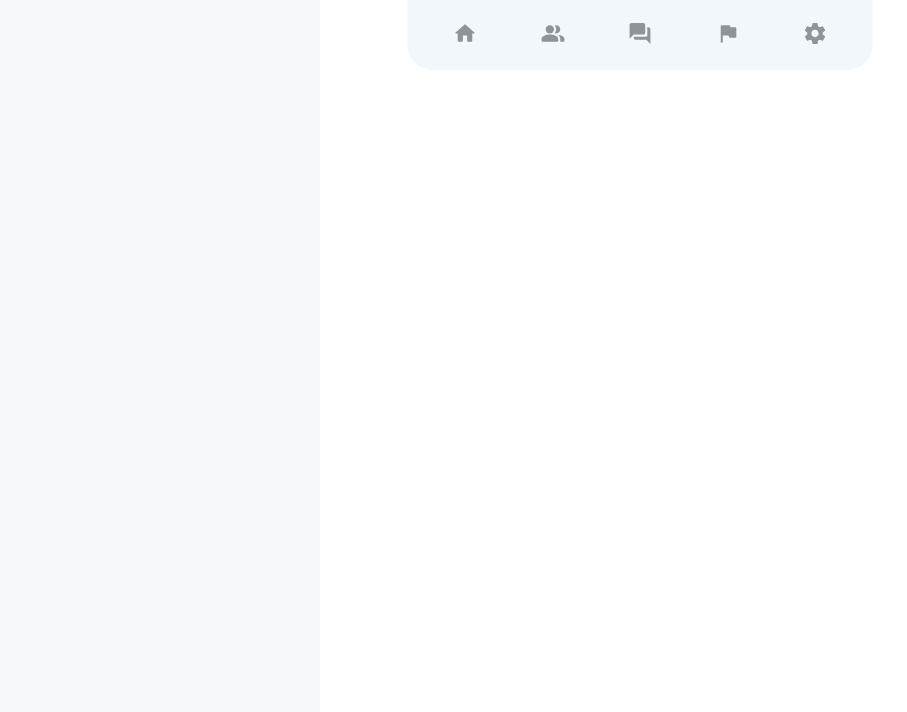
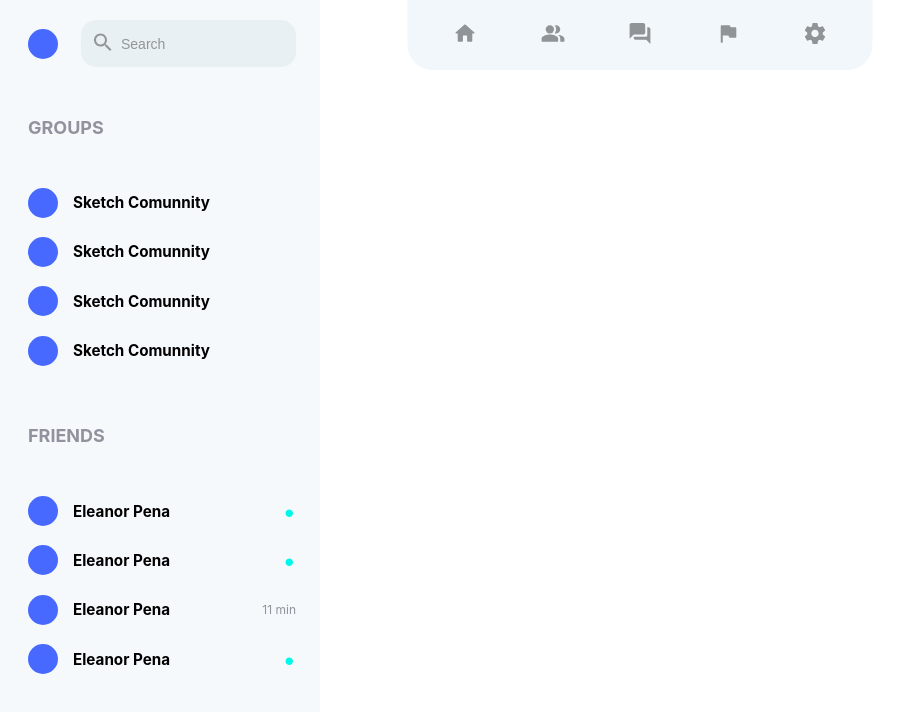
Before and after one commit to VVMig/social-newtwork, a React (Create React App) app: page / in a window 1280 px wide. Shown: the top 712 px of the page, without its empty margins (0-907 px from the left). Built offline with nearby package versions, Linux system fonts and the light colour scheme.

Commit message:
add sidebar-info

```diff
--- a/src/app/App.tsx
+++ b/src/app/App.tsx
@@ -1,7 +1,6 @@
 import React from 'react';
 import { BrowserRouter, Route, Switch } from 'react-router-dom';
 import { Header } from '../packages/components/header/Header';
-import { Sidebar } from '../packages/components/sidebar/Sidebar';
 import { PostsList } from '../packages/components/posts/PostsList';
 import { Wrapper } from './styled';
 import { tabs } from './tabs';
@@ -10,12 +9,13 @@ import { groups } from './groups';
 import { posts } from './posts';
 import { TabRoutes } from './IconEnum';
 import { headerHeight } from '../packages/components';
+import { SidebarInfo } from './sidebar-info/SidebarInfo';
 
 export const App = () => {
   return (
     <BrowserRouter>
       <Header tabs={tabs} />
-      <Sidebar friends={friends} groups={groups} />
+      <SidebarInfo friends={friends} groups={groups} />
       <Wrapper width="100%" headerHeight={headerHeight}>
         <Switch>
           <Route path={TabRoutes.Home}>
--- /dev/null
+++ b/src/app/sidebar-info/Content.tsx
@@ -0,0 +1,13 @@
+import React from 'react';
+import { Widget } from '../../packages/components/sidebar-widget/Widget';
+import { SidebarItems } from './interfaces';
+import { Content as SidebarContent } from '../../packages/components/sidebar/Content';
+
+export const Content = ({ friends, groups }: SidebarItems) => {
+  return (
+    <SidebarContent>
+      <Widget title="groups" items={groups} />
+      <Widget title="friends" items={friends} />
+    </SidebarContent>
+  );
+};
--- /dev/null
+++ b/src/app/sidebar-info/Header.tsx
@@ -0,0 +1,12 @@
+import { Header as SidebarHeader } from '../../packages/components/sidebar/Header';
+import { Logo } from '../../packages/components/sidebar/Logo';
+import { Search } from '../../packages/components/sidebar/Search';
+
+export const Header = () => {
+  return (
+    <SidebarHeader>
+      <Logo />
+      <Search />
+    </SidebarHeader>
+  );
+};
--- /dev/null
+++ b/src/app/sidebar-info/SidebarInfo.tsx
@@ -0,0 +1,14 @@
+import React from 'react';
+import { Sidebar } from '../../packages/components/sidebar/Sidebar';
+import { Content } from './Content';
+import { Header } from './Header';
+import { SidebarItems } from './interfaces';
+
+export const SidebarInfo = ({ friends, groups }: SidebarItems) => {
+  return (
+    <Sidebar>
+      <Header />
+      <Content friends={friends} groups={groups} />
+    </Sidebar>
+  );
+};
--- /dev/null
+++ b/src/app/sidebar-info/interfaces.ts
@@ -0,0 +1,6 @@
+import { WidgetFields } from '../../packages/components';
+
+export interface SidebarItems {
+  friends: WidgetFields[];
+  groups: WidgetFields[];
+}
```
Also changed, not shown: src/app/sidebar-live/SidebarLive.tsx (added).
